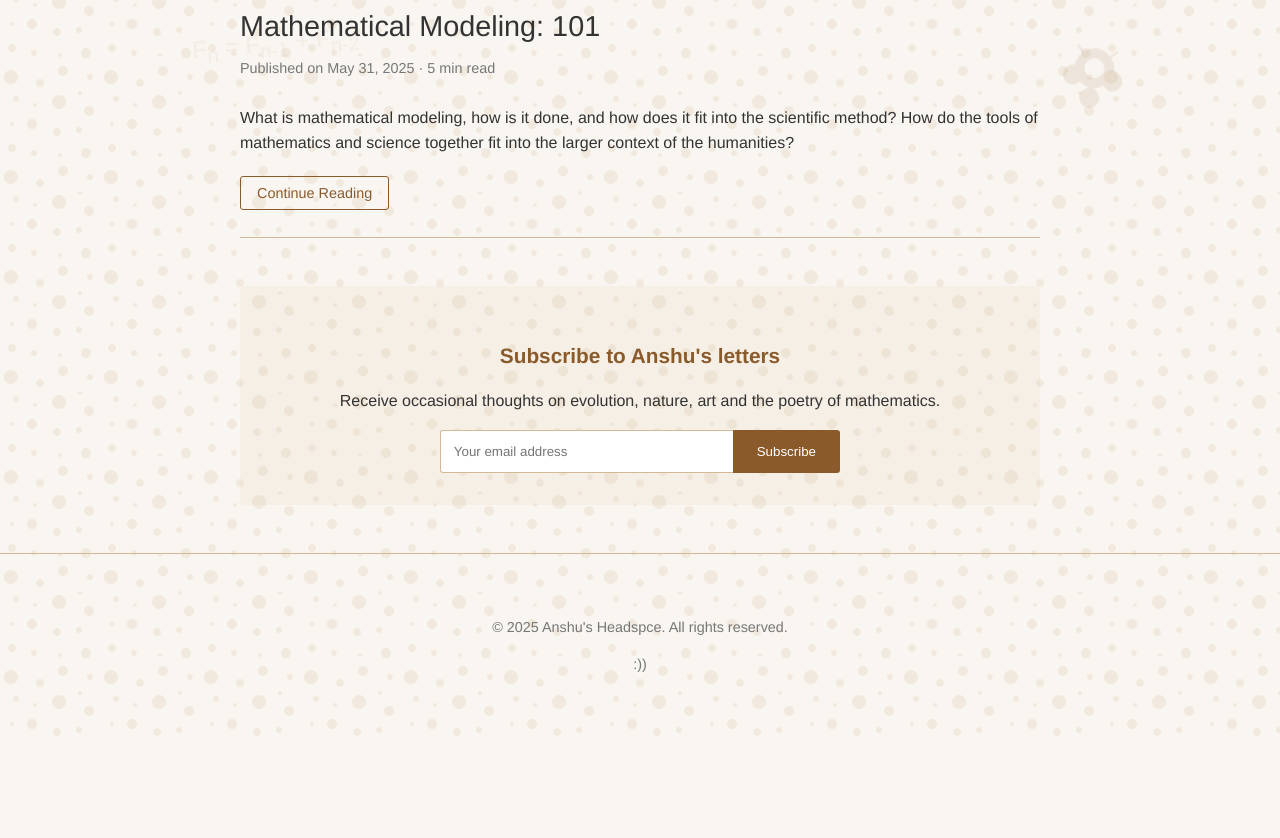
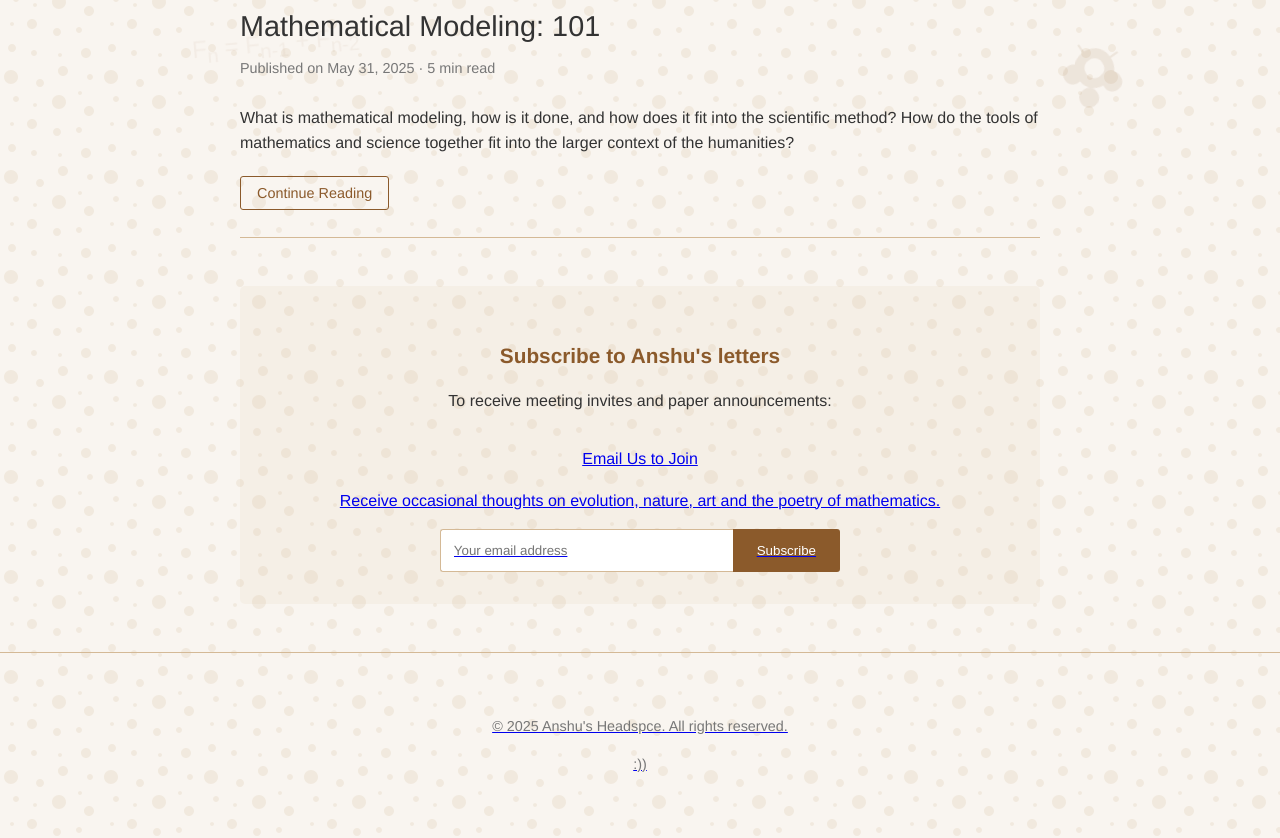
Before and after one commit to anshumishra1729/Mathembio, a plain HTML site: page index.html in a window 1280 px wide. Shown: the part 534-1372 px from the top of the page. Before the commit the page ends 1273 px from the top, so only its background shows below. Drawn offline with Linux system fonts and the light colour scheme.

Commit message:
Update index.html

```diff
--- a/index.html
+++ b/index.html
@@ -295,6 +295,10 @@ I’m interested in Mathematical Biology and modeling more generally.
 
         <section class="newsletter">
             <h3 class="newsletter-title">Subscribe to Anshu's letters</h3>
+             <p>To receive meeting invites and paper announcements:</p>
+                <div style="text-align: center; margin-top: 2rem;">
+                    <a href="anshu22@iiserbpr.ac.in" class="btn">
+                        <i class="fas fa-envelope"></i> <p>Email Us to Join</p>
             <p>Receive occasional thoughts on evolution, nature, art and the poetry of mathematics.</p>
             <form class="newsletter-form">
                 <input type="email" class="newsletter-input" placeholder="Your email address" required>
```
